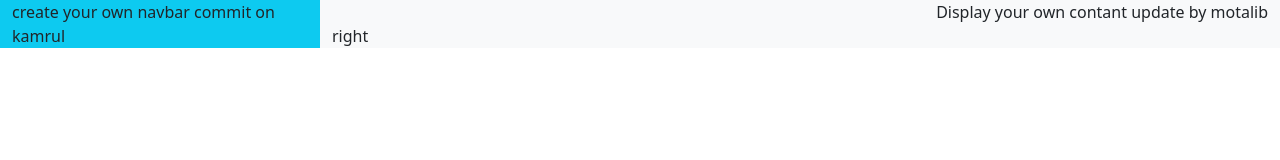
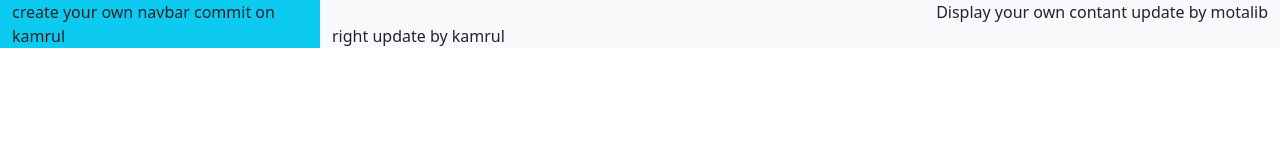
Before and after one commit to MotalibHossain/Project-Documentation-Template, a plain HTML site: page index.html in a window 1280 px wide. Drawn offline with Linux system fonts and the light colour scheme.

Commit message:
update by kamrul

```diff
--- a/index.html
+++ b/index.html
@@ -30,6 +30,7 @@
             </div>
             <div class="col-lg-9 col-md-9 col-sm-9">
                 right
+                update by kamrul
             </div>
         </div>
     </div>
```
